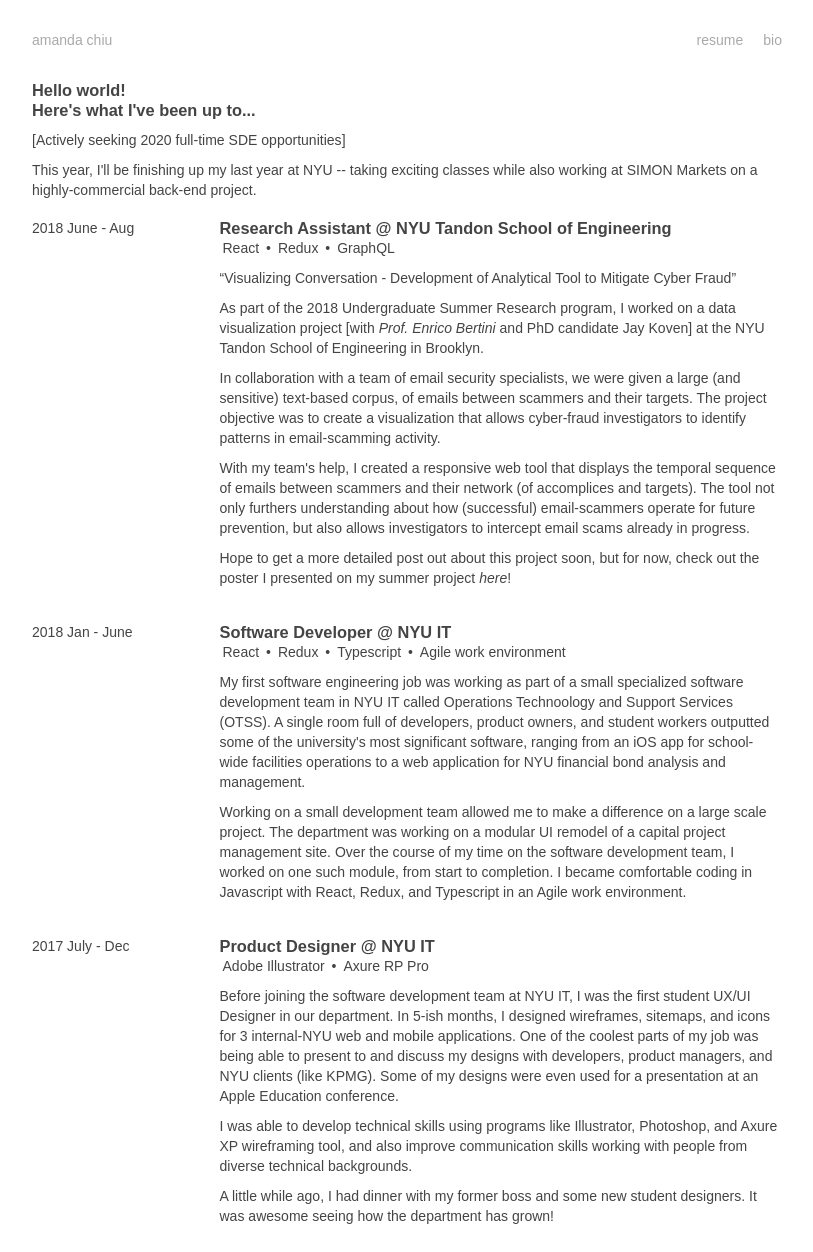
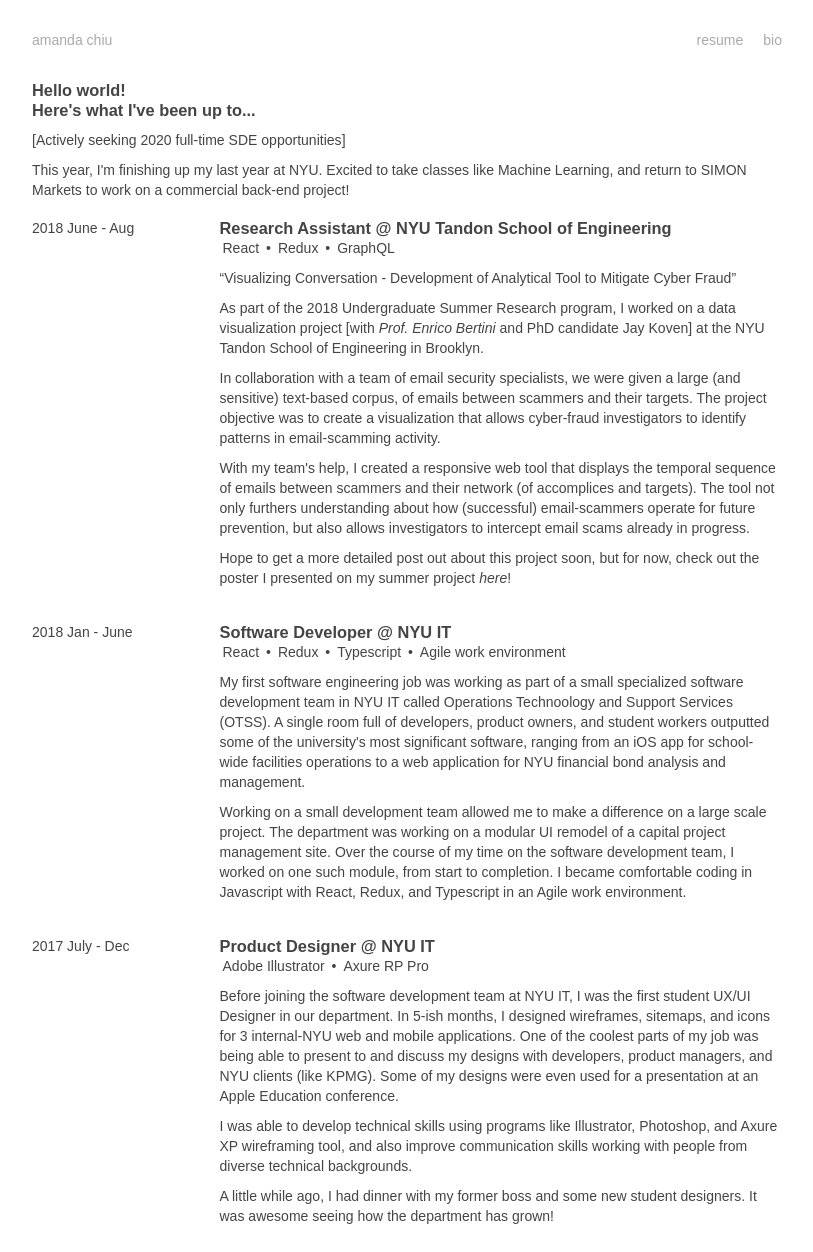
Before and after one commit to amandachiuu/amandachiuu.github.io, a Jekyll site: the page built from index.html, in a window 1280 px wide. Shown: the whole page, without its empty margins (233-1046 px from the left). Built offline with Jekyll 4.4.1, drawn with Linux system fonts in a browser that asks for light colours; some web fonts are replaced.

Commit message:
test deletion change

```diff
--- a/index.html
+++ b/index.html
@@ -4,8 +4,8 @@
 <h3>Hello world!</h3>
 <h3>Here's what I've been up to...</h3>
 <p>[Actively seeking 2020 full-time SDE opportunities]</p>
-<p>This year, I'll be finishing up my last year at NYU -- taking exciting classes
-  while also working at SIMON Markets on a highly-commercial back-end project.</p>
+<p>This year, I'm finishing up my last year at NYU. Excited to take classes like Machine Learning,
+  and return to SIMON Markets to work on a commercial back-end project!</p>
 {% assign project_list = site.projects %}
   {% for project in project_list reversed %}
   <div class="row">
```
Also changed, not shown: 1 other file.
